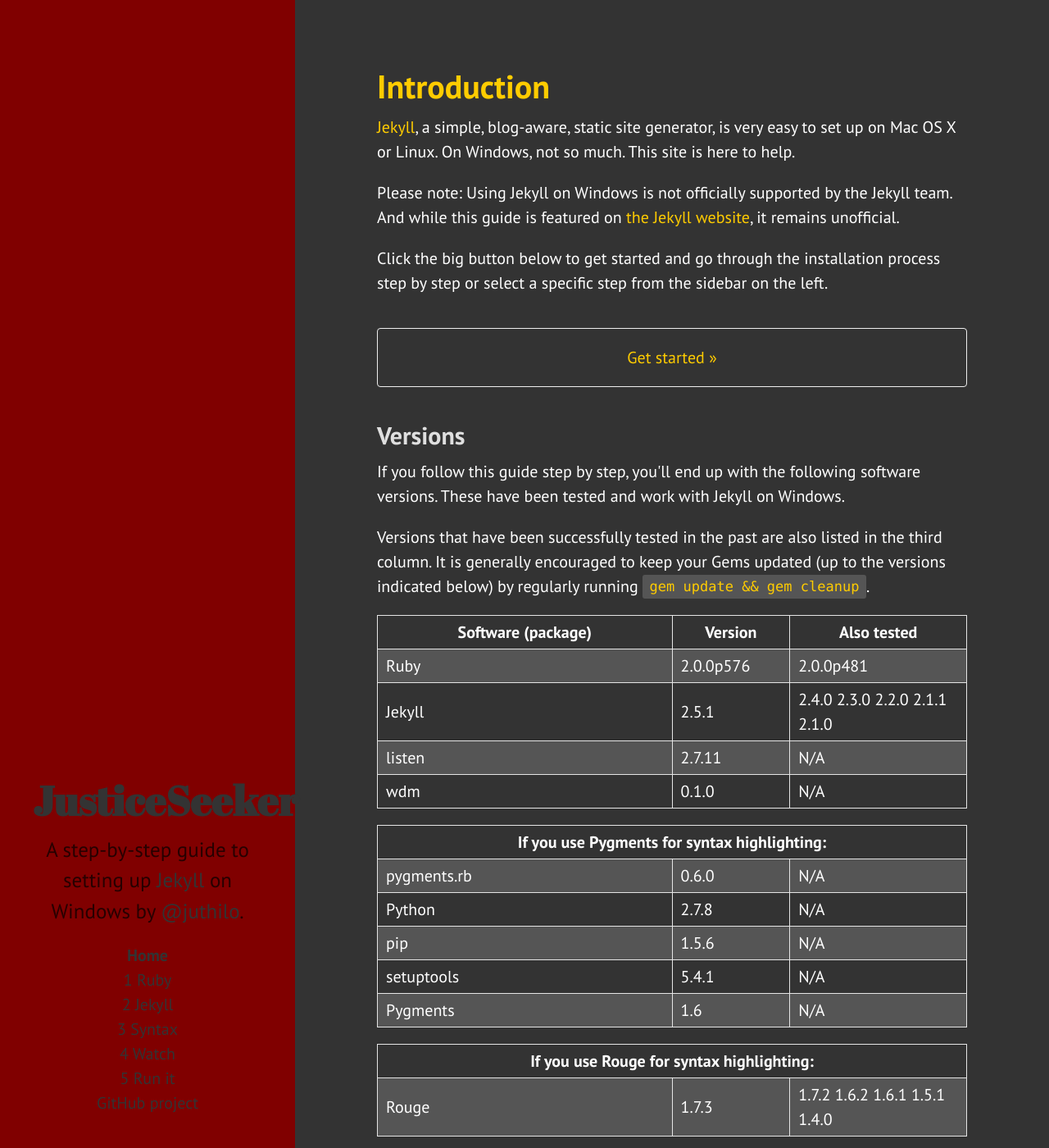
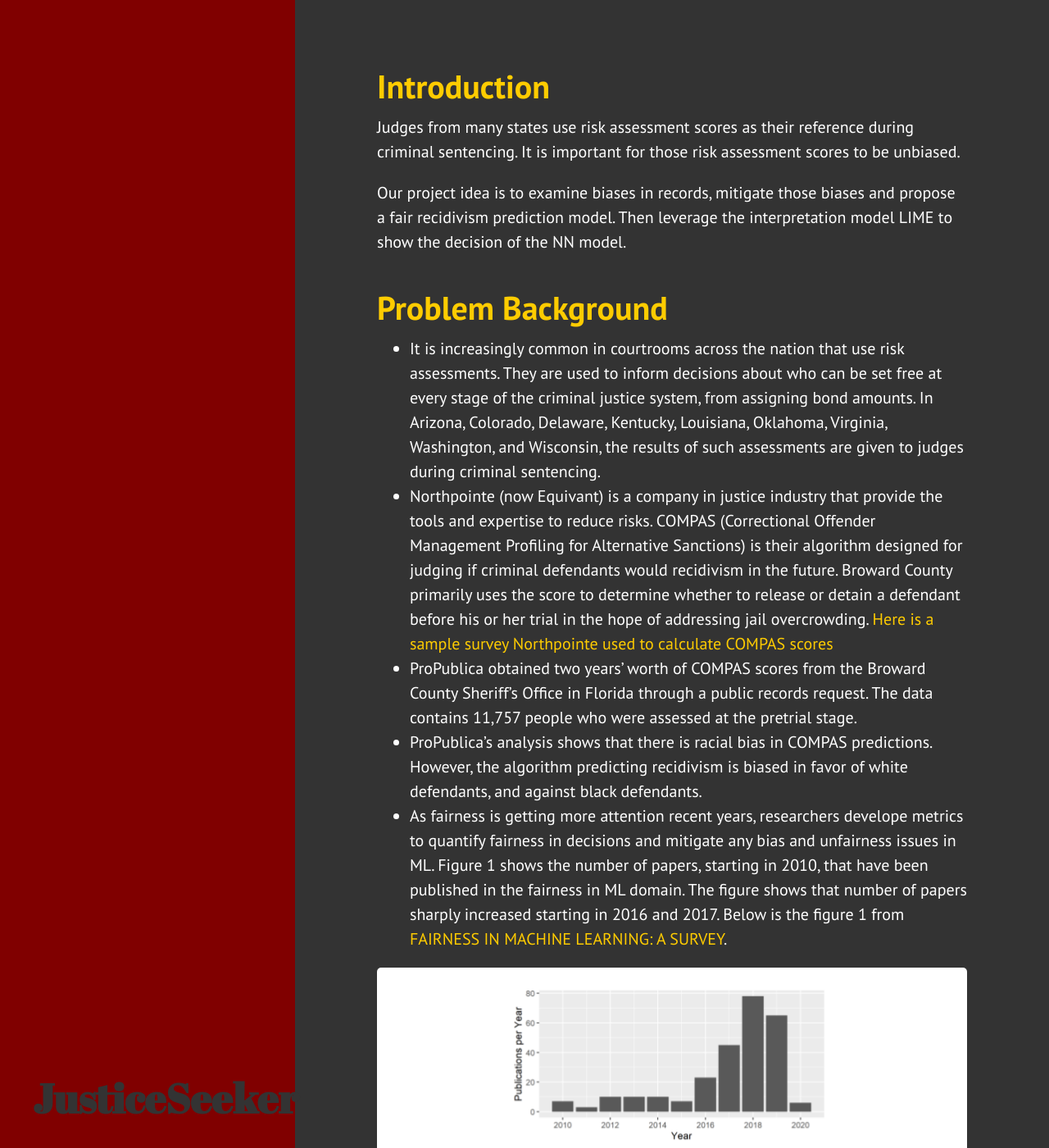
Before and after one commit to ulc5410/dm_project_site, a Jekyll site: the page built from index.html, in a window 1280 px wide and 1400 px high. Shown: the whole window at 82% size. Built offline with Jekyll 4.4.1, drawn with Linux system fonts in a browser that asks for light colours; some of the changed text lies outside the part shown.

Commit message:
updated till motivation

```diff
--- a/_includes/sidebar.html
+++ b/_includes/sidebar.html
@@ -2,31 +2,6 @@
   <div class="container sidebar-sticky">
     <div class="sidebar-about">
       <h1>{{ site.title }}</h1>
-      <p class="lead">A step-by-step guide to setting up <a href="http://jekyllrb.com">Jekyll</a> on Windows by <a href="{{ site.author.url }}">@juthilo</a>.</p>
     </div>
-
-    <ul class="sidebar-nav">
-      <li class="sidebar-nav-item{% if page.title == "Home" %} active{% endif %}">
-        <a href="{{ site.baseurl }}/">Home</a>
-      </li>
-      <li class="sidebar-nav-item{% if page.step == 1 %} active{% endif %}">
-        <a href="{{ site.baseurl }}/1-ruby-and-devkit">1 Ruby</a>
-      </li>
-      <li class="sidebar-nav-item{% if page.step == 2 %} active{% endif %}">
-        <a href="{{ site.baseurl }}/2-jekyll-gem">2 Jekyll</a>
-      </li>
-      <li class="sidebar-nav-item{% if page.step == 3 %} active{% endif %}">
-        <a href="{{ site.baseurl }}/3-syntax-highlighting">3 Syntax</a>
-      </li>
-      <li class="sidebar-nav-item{% if page.step == 4 %} active{% endif %}">
-        <a href="{{ site.baseurl }}/4-wdm-gem">4 Watch</a>
-      </li>
-      <li class="sidebar-nav-item{% if page.step == 5 %} active{% endif %}">
-        <a href="{{ site.baseurl }}/5-running-jekyll">5 Run it</a>
-      </li>
-      <li class="sidebar-nav-item">
-        <a href="{{ site.github.repo }}">GitHub project</a>
-      </li>
-    </ul>
   </div>
 </div>
--- a/_layouts/page.html
+++ b/_layouts/page.html
@@ -8,5 +8,5 @@
 {% endif %}
   <h1 class="page-title">{{ page.title }}</h1>
   {{ content }}
-  <p>Copyright &copy; {{ site.time | date: '%Y' }} {{ site.author.name }}, licensed under <a href="https://github.com/juthilo/run-jekyll-on-windows/blob/gh-pages/LICENSE" target="_blank">CC-BY-3.0</a>.
+  <p>Copyright &copy; {{ site.time | date: '%Y' }} {{ site.author.name }}, licensed under <a href="" target="_blank">__</a>.
 </div>
--- a/index.html
+++ b/index.html
@@ -4,92 +4,28 @@
 ---
 
 <h1 class="post-title">Introduction</h1>
-<p><a href="http://jekyllrb.com">Jekyll</a>, a simple, blog-aware, static site generator, is very easy to set up on Mac OS X or Linux. On Windows, not so much. This site is here to help.</p>
-<p>Please note: Using Jekyll on Windows is not officially supported by the Jekyll team. And while this guide is featured on <a href="http://jekyllrb.com/docs/windows/">the Jekyll website</a>, it remains unofficial.</p>
-<p>Click the big button below to get started and go through the installation process step by step or select a specific step from the sidebar on the left.</p>
-<a href="{{ site.baseurl }}1-ruby-and-devkit" class="button-monster">Get started &raquo;</a>
-<h2 id="versions">Versions</h2>
-<p>If you follow this guide step by step, you'll end up with the following software versions. These have been tested and work with Jekyll on Windows.</p>
-<p>Versions that have been successfully tested in the past are also listed in the third column. It is generally encouraged to keep your Gems updated (up to the versions indicated below) by regularly running <code>gem update &amp;&amp; gem cleanup</code>.</p>
-<table>
-  <thead>
-    <tr>
-      <th width="50%">Software (package)</th>
-      <th width="20%">Version</th>
-      <th>Also tested</th>
-    </tr>
-  </thead>
-  <tbody>
-    <tr>
-      <td>Ruby</td>
-      <td>2.0.0p576</td>
-      <td>2.0.0p481</td>
-    </tr>
-    <tr>
-      <td>Jekyll</td>
-      <td>2.5.1</td>
-      <td>2.4.0 2.3.0 2.2.0 2.1.1 2.1.0</td>
-    </tr>
-    <tr>
-      <td>listen</td>
-      <td>2.7.11</td>
-      <td>N/A</td>
-    </tr>
-    <tr>
-      <td>wdm</td>
-      <td>0.1.0</td>
-      <td>N/A</td>
-    </tr>
-  </tbody>
-</table>
-<table>
-  <thead>
-    <tr>
-      <th colspan="3">If you use Pygments for syntax highlighting:</th>
-    </tr>
-  </thead>
-  <tbody>
-    <tr>
-      <td width="50%">pygments.rb</td>
-      <td width="20%">0.6.0</td>
-      <td>N/A</td>
-    </tr>
-    <tr>
-      <td>Python</td>
-      <td>2.7.8</td>
-      <td>N/A</td>
-    </tr>
-    <tr>
-      <td>pip</td>
-      <td>1.5.6</td>
-      <td>N/A</td>
-    </tr>
-    <tr>
-      <td>setuptools</td>
-      <td>5.4.1</td>
-      <td>N/A</td>
-    </tr>
-    <tr>
-      <td>Pygments</td>
-      <td>1.6</td>
-      <td>N/A</td>
-    </tr>
-  </tbody>
-</table>
-<table>
-  <thead>
-    <tr>
-      <th colspan="3">If you use Rouge for syntax highlighting:</th>
-    </tr>
-  </thead>
-  <tbody>
-    <tr>
-      <td width="50%">Rouge</td>
-      <td width="20%">1.7.3</td>
-      <td>1.7.2 1.6.2 1.6.1 1.5.1 1.4.0</td>
-    </tr>
-  </tbody>
-</table>
-<h2>Portable Jekyll</h2>
-<p><a href="https://github.com/madhur" target="_blank">@madhur</a> has created <a href="https://github.com/madhur/PortableJekyll" target="_blank">Portable Jekyll</a>. Refer to the project's documentation for more information on how to install and use it. Please note that Portable Jekyll may not always be up to date with the latest version of Jekyll out of the box.</p>
-<p class="footer">Copyright &copy; {{ site.time | date: '%Y' }} {{ site.author.name }}, licensed under <a href="https://github.com/juthilo/run-jekyll-on-windows/blob/gh-pages/LICENSE" target="_blank">CC-BY-3.0</a>.
+<p>Judges from many states use risk assessment scores as their reference during criminal sentencing. It is important for those risk assessment scores to be unbiased.</p>
+<p>Our project idea is to examine biases in records, mitigate those biases and propose a fair recidivism prediction model. Then leverage the interpretation model LIME to show the decision of the NN model.
+</p>
+
+<h1 class="post-title">Problem Background</h1>
+<ul>
+  <li>It is increasingly common in courtrooms across the nation that use risk assessments. They are used to inform decisions about who can be set free at every stage of the criminal justice system, from assigning bond amounts. In Arizona, Colorado, Delaware, Kentucky, Louisiana, Oklahoma, Virginia, Washington, and Wisconsin, the results of such assessments are given to judges during criminal sentencing.</li>
+  <li>Northpointe (now Equivant) is a company in justice industry that provide the tools and expertise to reduce risks. COMPAS (Correctional Offender Management Profiling for Alternative Sanctions) is their algorithm designed for judging if criminal defendants would recidivism in the future. Broward County primarily uses the score to determine whether to release or detain a defendant before his or her trial in the hope of addressing jail overcrowding. <a href='https://www.documentcloud.org/documents/2702103-Sample-Risk-Assessment-COMPAS-CORE.html#document/p8/a296604'>Here is a sample survey Northpointe used to calculate COMPAS scores</a></li>
+  <li>ProPublica obtained two years’ worth of COMPAS scores from the Broward County Sheriff’s Office in Florida through a public records request. The data contains 11,757 people who were assessed at the pretrial stage.</li>
+  <li>ProPublica’s analysis shows that there is racial bias in COMPAS predictions. However, the algorithm predicting recidivism is biased in favor of white defendants, and against black defendants.</li>
+  <li>As fairness is getting more attention recent years, researchers develope metrics to quantify fairness in decisions and mitigate any bias and unfairness issues in ML. Figure 1 shows the number of papers, starting in 2010, that have been published in the fairness in ML domain. The figure shows that number of papers sharply increased starting in 2016 and 2017. Below is the figure 1 from <a href='https://arxiv.org/pdf/2010.04053.pdf'> FAIRNESS IN MACHINE LEARNING: A SURVEY</a>.</li>
+</ul>
+<img src="../public/img/fig1.png" class="img-nice">
+
+<h1 class="post-title">Motivation</h1>
+<ul>
+<li>There are always injustice cases in the world. If an unfair model trained by biased datasets plays a role in verdicts, there will be more injustice cases.
+</li>
+<li>The project goal is to mine the root causes of the biased dataset by digging into it with data mining techniques.
+</li>
+<li>Based on the insights from the analysis, we will try to mitigate those biases and propose a fair recidivism prediction model.
+</li>
+<li>Moreover, the deep model’s interpretability is bad → leverage the interpretation model LIME to show the decision of the NN model.
+</li>
+</ul>
```
Also changed, not shown: 4-wdm-gem.md (+2 -2 lines), public/img/fig1.png (added).
